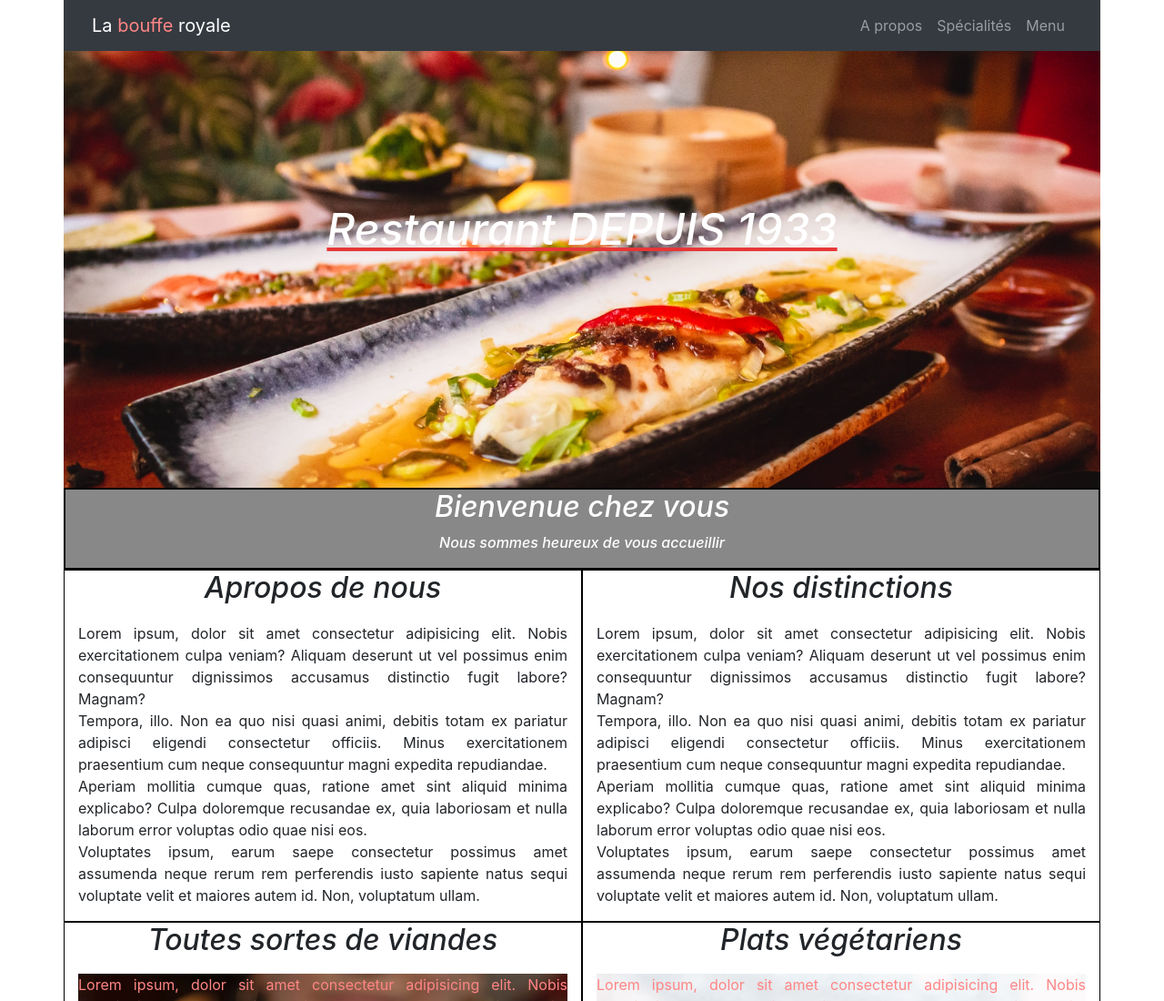
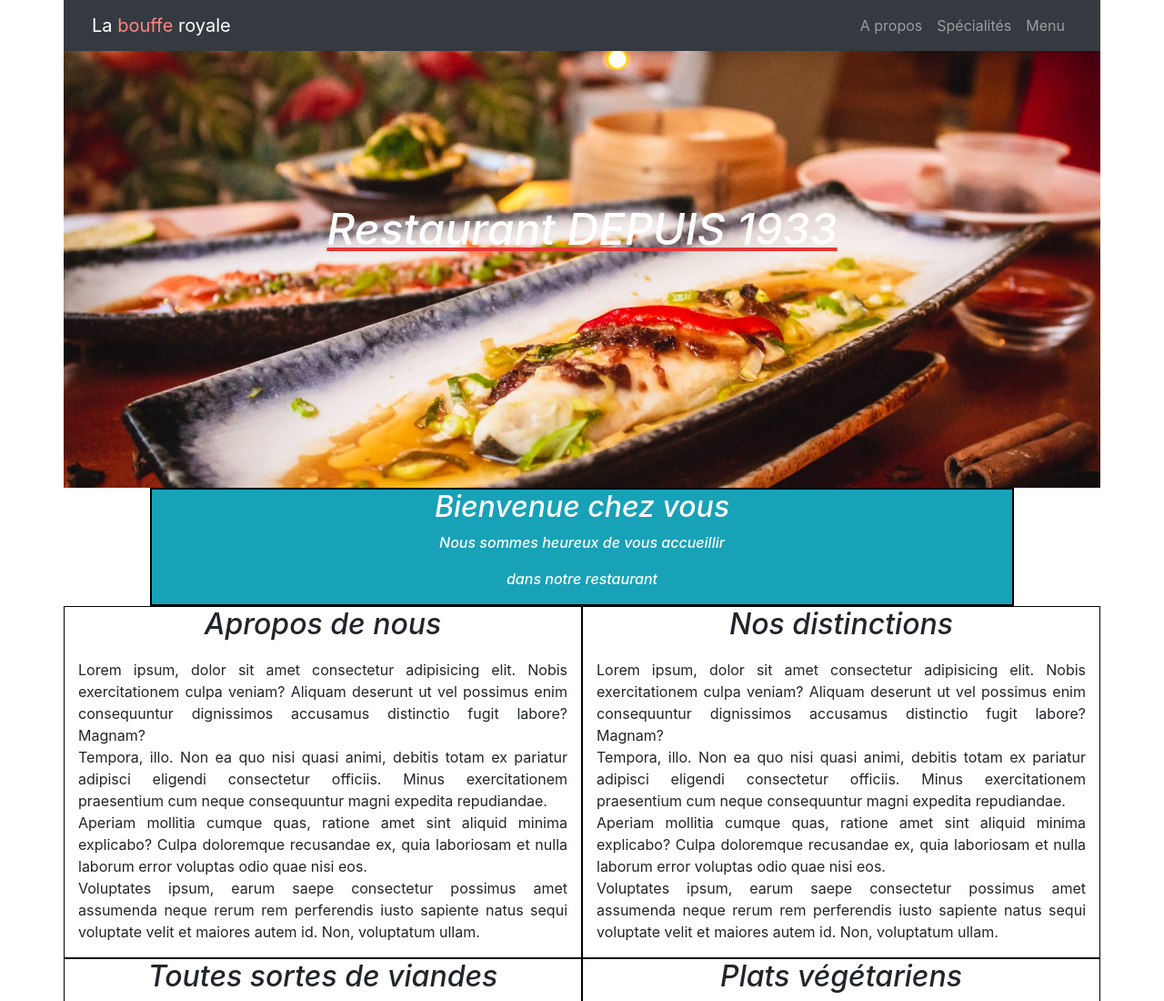
Before and after one commit to must-dwwm/resto2, a plain HTML site: page index.html in a window 1280 px wide. Shown: the top 1100 px of the page at 91% size. Drawn offline with Linux system fonts and the light colour scheme.

Commit message:
section en couleur bleu

```diff
--- a/index.html
+++ b/index.html
@@ -39,9 +39,10 @@
             </div>
         </div>
         <div class="row">
-            <div class="mySectionTitle col-12">
+            <div class="mySectionTitle col-10 offset-1 bg-info">
                 <h2>Bienvenue chez vous</h2>
                 <p>Nous sommes heureux de vous accueillir</p>
+                <p> dans notre restaurant</p>
             </div>
         </div>
         <div class="row">
```
